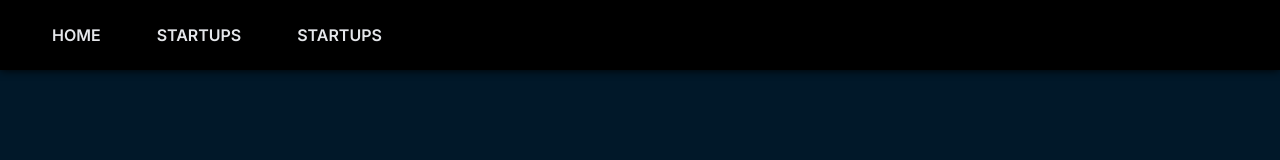
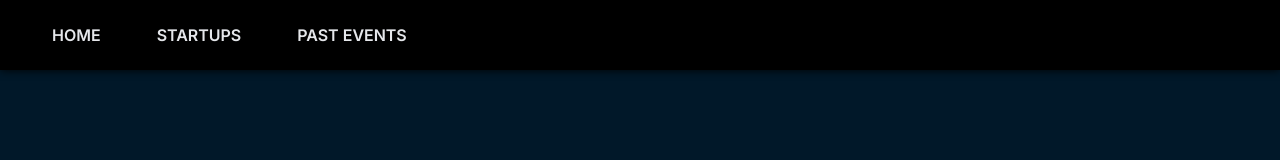
Before and after one commit to bsaepfl/main-website, a Next.js app: page / in a window 1280 px wide. Shown: the top 160 px of the page. Built offline with nearby package versions, Linux system fonts and the light colour scheme.

Commit message:
<Past Events 0.1.1>: updated header with Past Events

```diff
--- a/src/components/Header.tsx
+++ b/src/components/Header.tsx
@@ -24,7 +24,7 @@ const Links = () => {
         href={`/pastevents`}
         className={classnames("hover:text-dark-200", linkClassName)}
       >
-        Startups
+        Past Events
       </Link>
     </div>
   );
```
